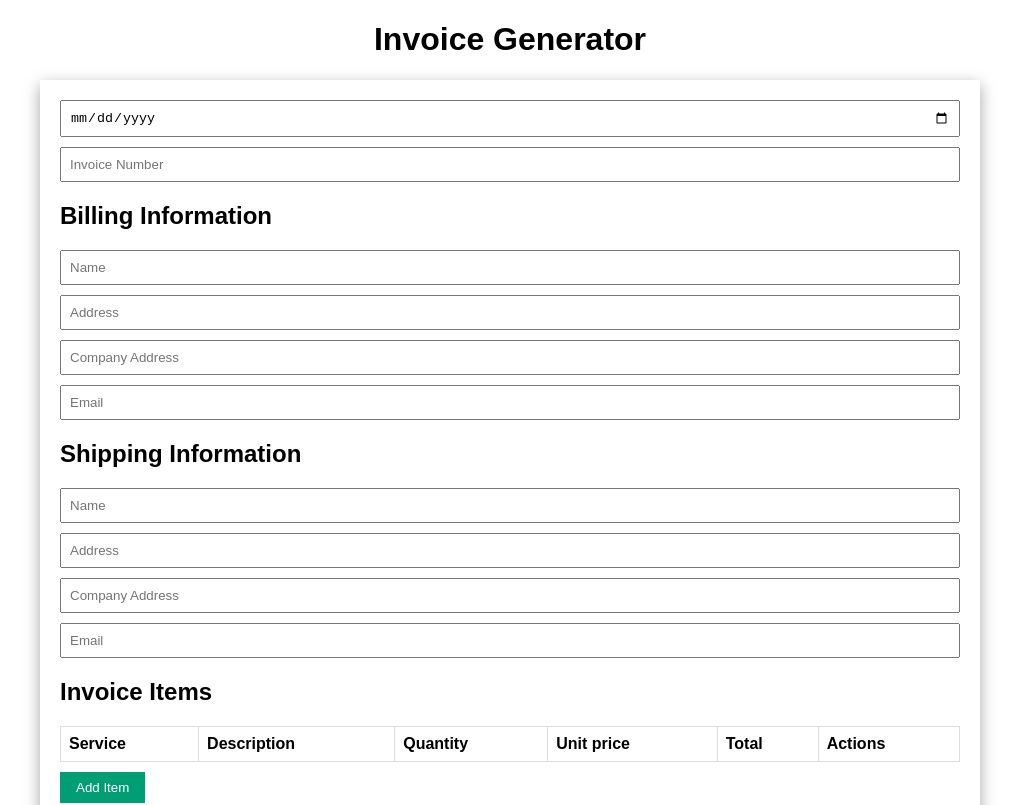
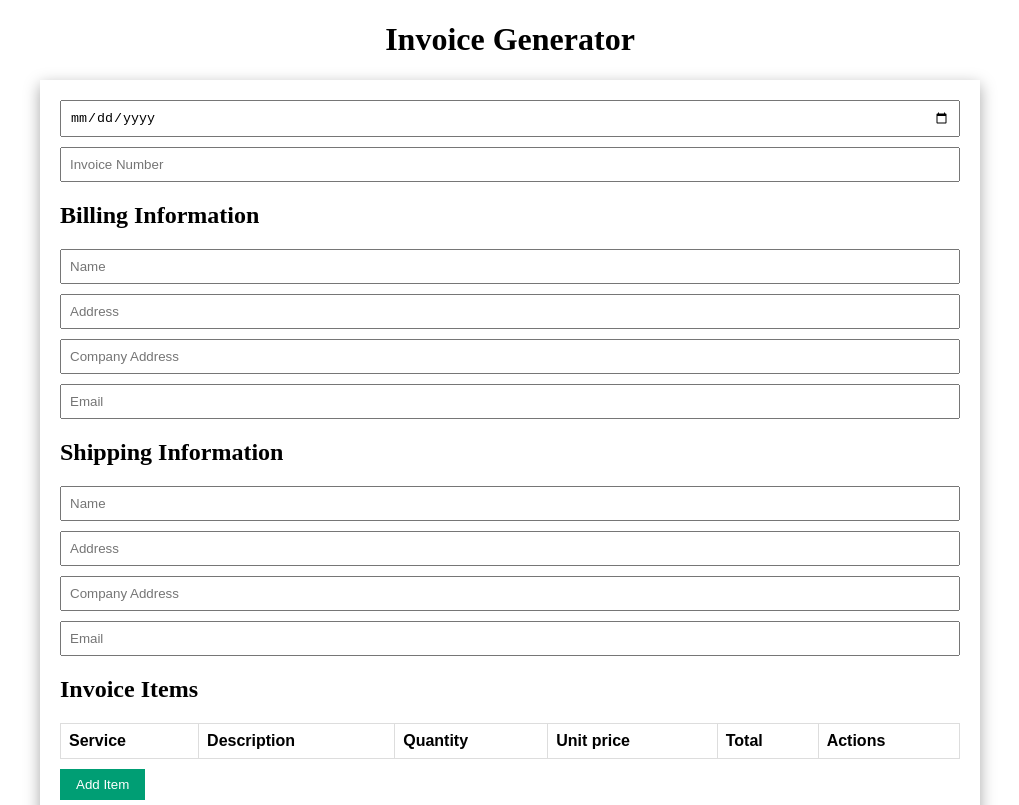
Before and after one commit to ola9292/invoice-generator, a Vue app: page / in a window 1280 px wide. Shown: the top 805 px of the page, without its empty margins (130-1149 px from the left). Built offline with nearby package versions, Linux system fonts and the light colour scheme.

Commit message:
bill to details

```diff
--- a/index.html
+++ b/index.html
@@ -4,7 +4,14 @@
     <meta charset="UTF-8">
     <link rel="icon" href="/favicon.ico">
     <meta name="viewport" content="width=device-width, initial-scale=1.0">
-    <title>Vite App</title>
+    <title>Invoice Generator</title>
+    <style>
+      body{
+        user-select: none;
+        touch-action: manipulation;
+        -ms-touch-action: manipulation;
+      }
+    </style>
   </head>
   <body>
     <div id="app"></div>
--- a/src/App.vue
+++ b/src/App.vue
@@ -11,9 +11,4 @@
 </template>
 
 <style scoped>
-  .main-container{
-    font-family: sans-serif;
-    touch-action: manipulation; /* Prevent unintended gestures */
-    user-select: none;      /* Avoid text selection */
-  }
 </style>
```
